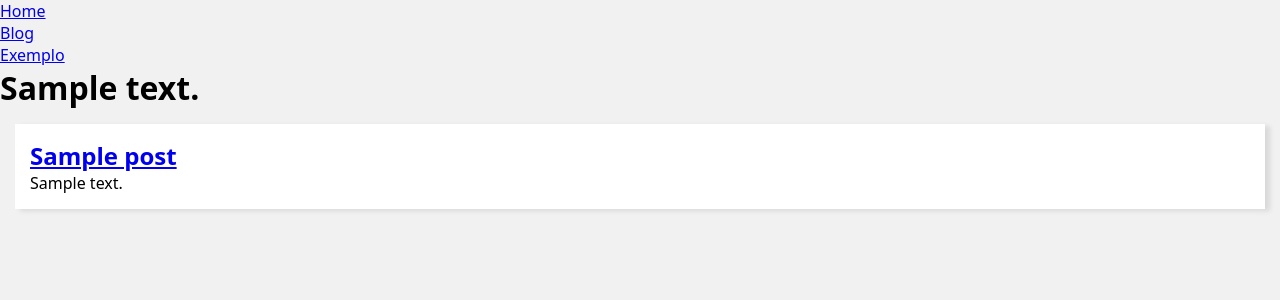
After one commit to andressakaren/udemy, a Django app: template ola_django/blog/templates/blog/post.html in a window 1280 px wide. The commit adds this page. Shown: the top 300 px of the page. Run offline with Django 5.2, Linux system fonts and the light colour scheme; the template is opened without the code that fills it: most values are stand-ins (such as "Sample title", 1, 10 or a date in 2020).

Commit message:
aula442 - post unico

```diff
--- a/ola_django/base/static/global/css/style.css
+++ b/ola_django/base/static/global/css/style.css
@@ -33,7 +33,7 @@ body {
   }
 
   @media (min-width: 600px) {
-    .content {
+    .content:not(:has(.single-post)) {
       grid-template-columns: repeat(auto-fill, minmax(32rem, 1fr));
     }
   }
--- /dev/null
+++ b/ola_django/blog/templates/blog/post.html
@@ -0,0 +1,20 @@
+{% extends "global/base.html" %}
+
+{% block texto %}
+    {{ text }}
+{% endblock texto %}
+
+{% block posts %}
+    <article class="post single-post">
+        <header>
+            <h1 class="post__title">
+                <a href="{% url "blog:post" post.id %}">
+                    {{ post.title }}
+                </a>
+            </h1>
+        </header>
+        <div class="post__body">
+            {{ post.body }}
+        </div>
+    </article>
+{% endblock posts %}
--- a/ola_django/blog/urls.py
+++ b/ola_django/blog/urls.py
@@ -5,6 +5,6 @@ app_name = 'blog'
 
 urlpatterns = [
     path('', views.blog, name='home'),
-    path('<int:id>/', views.post, name='post'),
+    path('<int:post_id>/', views.post, name='post'),
     path('exemplo/', views.exemplo, name='exemplo'),
 ]
```
Also changed, not shown: ola_django/blog/views.py (+18 -5 lines).
